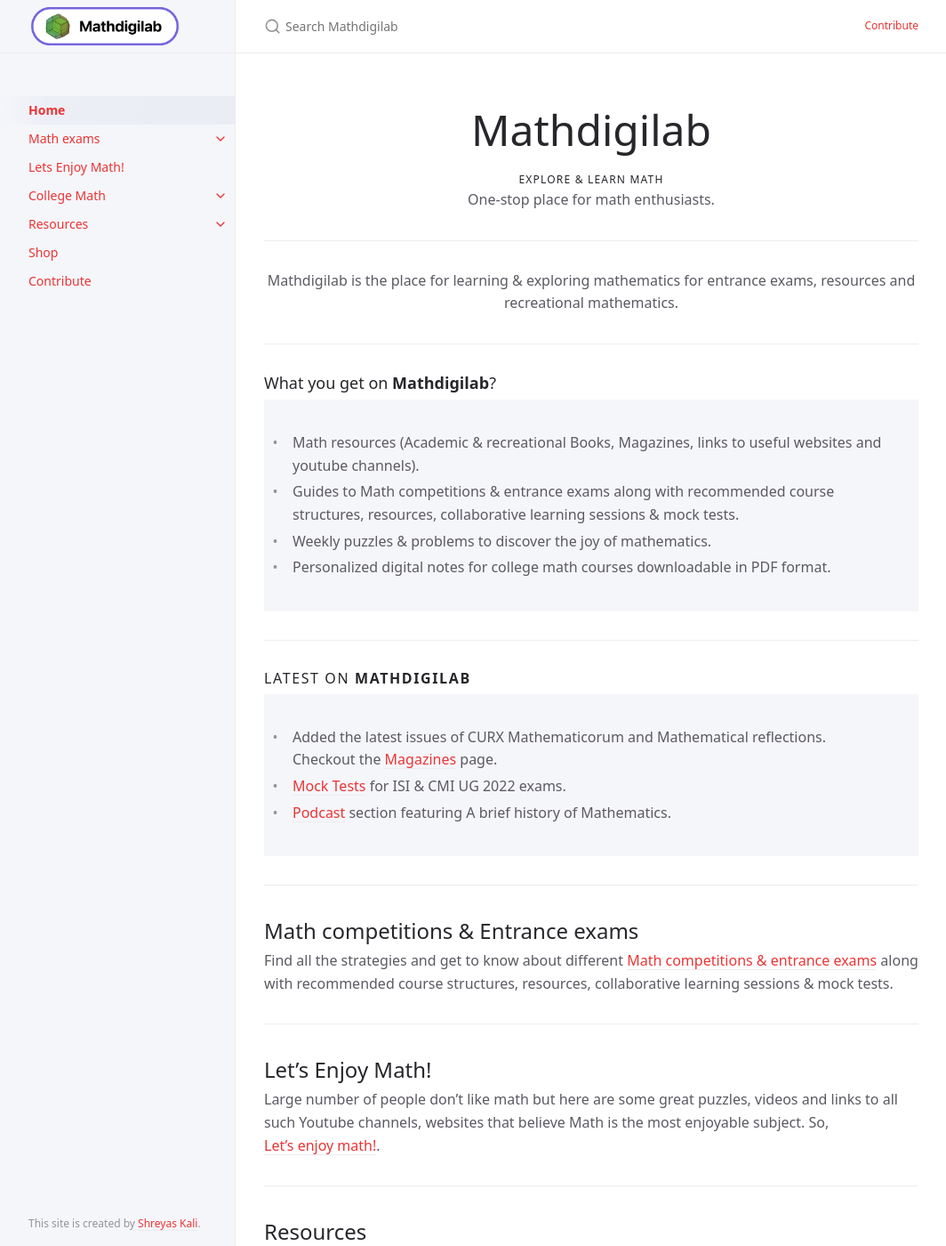
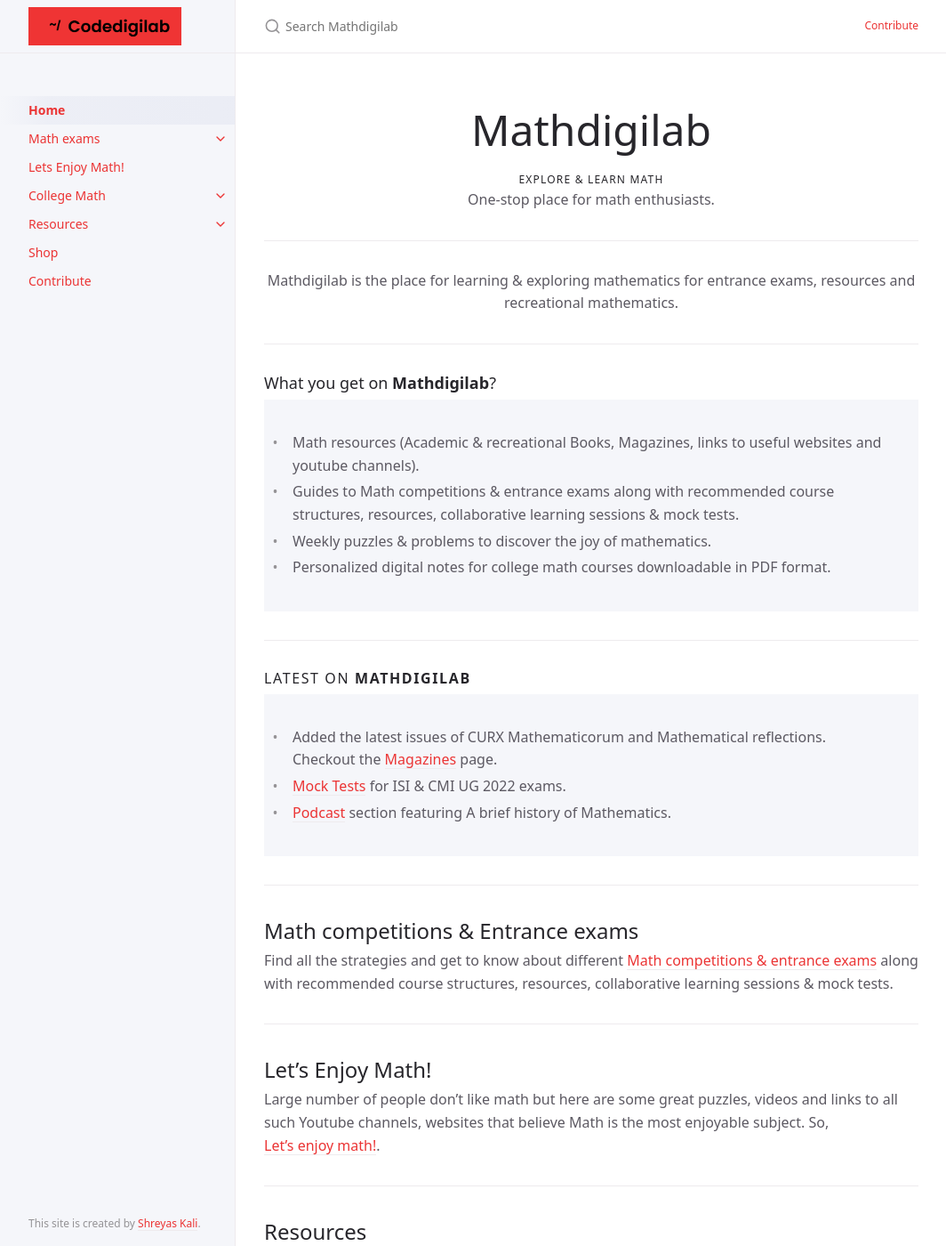
Before and after one commit to mathdigilab/codedigilab, a Jekyll site: the page built from index.md, in a window 1280 px wide and 1400 px high. Shown: the whole window at 89% size, without its empty margins (107-1171 px from the left). Built offline with Jekyll 4.4.1, drawn with Linux system fonts in a browser that asks for light colours; nearby versions of some CDN libraries.

Commit message:
Update _config.yml

```diff
--- a/_config.yml
+++ b/_config.yml
@@ -29,7 +29,7 @@ exclude: ["node_modules/", "*.gemspec", "*.gem", "Gemfile", "Gemfile.lock", "pac
 # include: ["docs/tests/"]
 
 # Set a path/url to a logo that will be displayed instead of the title
-logo: "/assets/images/Mathdigilab.png"
+logo: "/assets/images/codedigilab.png"
 
 # Enable or disable the site search
 # Supports true (default) or false
```
